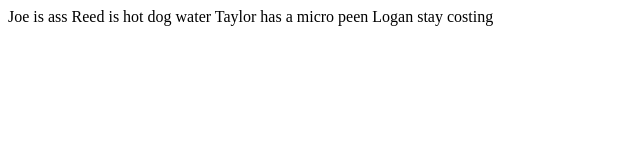
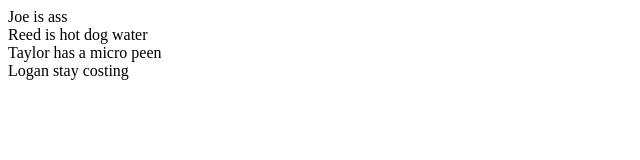
Before and after one commit to todaro21/personal-project, a plain HTML site: page 404.html in a window 1280 px wide. Shown: the whole page, without its empty margins (0-640 px from the left). Drawn offline with Linux system fonts and the light colour scheme.

Commit message:
Auto-generated commit

```diff
--- a/404.html
+++ b/404.html
@@ -8,9 +8,9 @@
     <link rel="icon" type="image/x-icon" href="favicon.ico">
   <link rel="stylesheet" href="styles-5INURTSO.css"></head>
   <body>
-    Joe is ass
-    Reed is hot dog water
-    Taylor has a micro peen
-    Logan stay costing
+    Joe is ass <br>
+    Reed is hot dog water <br>
+    Taylor has a micro peen <br>
+    Logan stay costing <br>
   <script src="polyfills-FFHMD2TL.js" type="module"></script><script src="main-XQFZANGR.js" type="module"></script></body>
 </html>
```
Also changed, not shown: index.html (+4 -4 lines).
